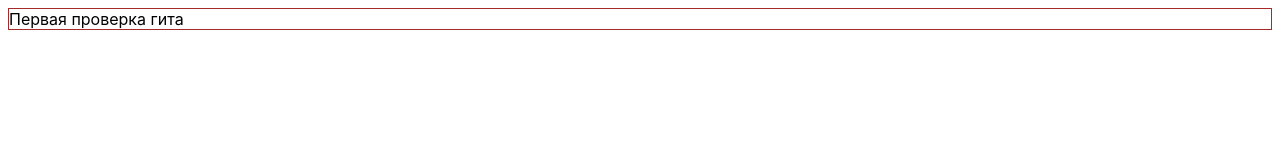
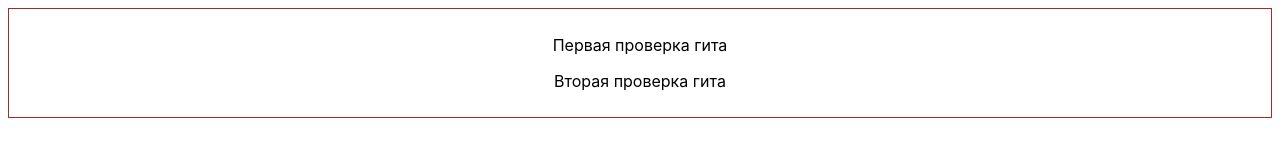
Before and after one commit to al-lumiere/first-project, a plain HTML site: page index.html in a window 1280 px wide. Drawn offline with Linux system fonts and the light colour scheme.

Commit message:
Вторая проверка гита

```diff
--- a/index.html
+++ b/index.html
@@ -4,11 +4,12 @@
     <meta charset="UTF-8">
     <meta name="viewport" content="width=device-width, initial-scale=1.0">
     <link rel="stylesheet" href="/first-project/style.css">
-    <title>Для проверки гита_часть1</title>
+    <title>Для проверки гита_часть2</title>
   </head>
   <body>
     <div class="div_all">
-      <span>Первая проверка гита</span>
+      <p>Первая проверка гита</p>
+      <p>Вторая проверка гита</p>
     </div>
   </body>
 </html>
--- a/style.css
+++ b/style.css
@@ -2,4 +2,6 @@ div {
   font-family: "Inter", sans-serif;
   font-size: 16px;
   border: 1px solid brown;
+  padding: 10px;
+  text-align: center;
 }
```
